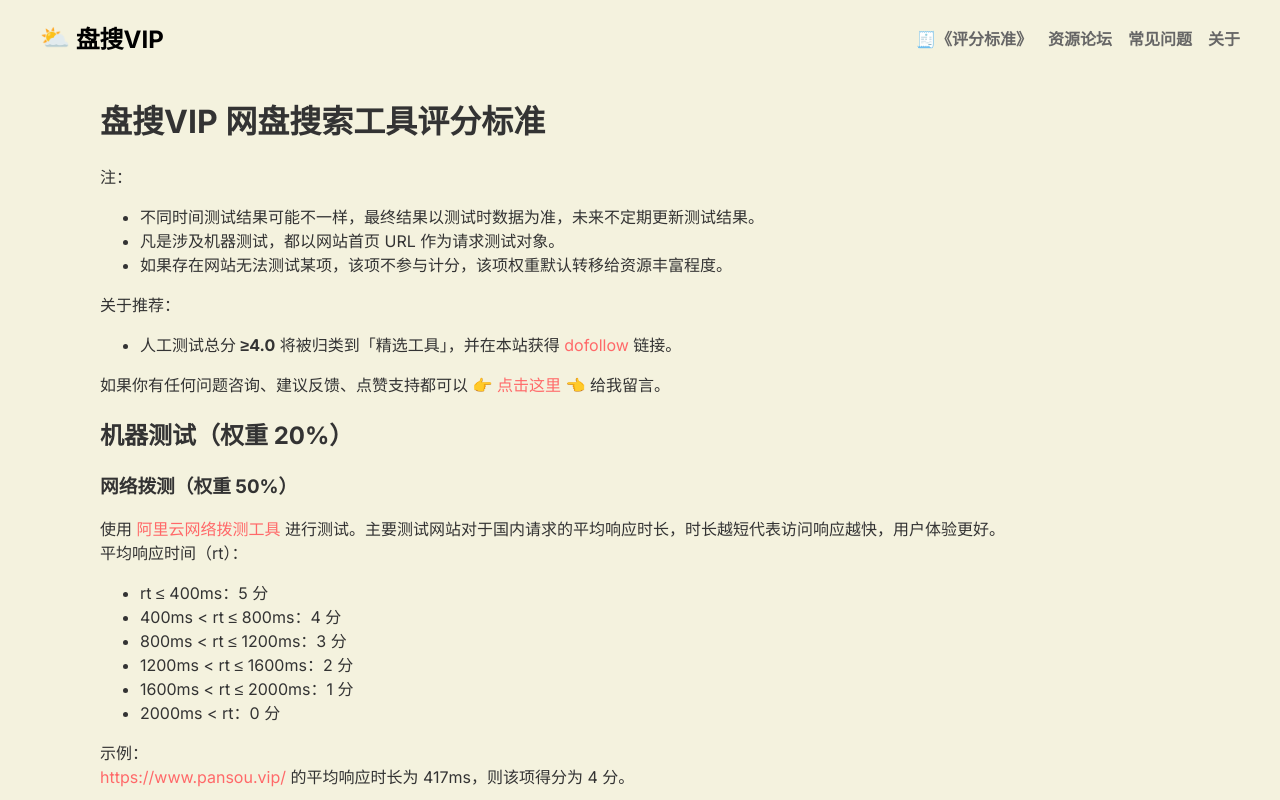
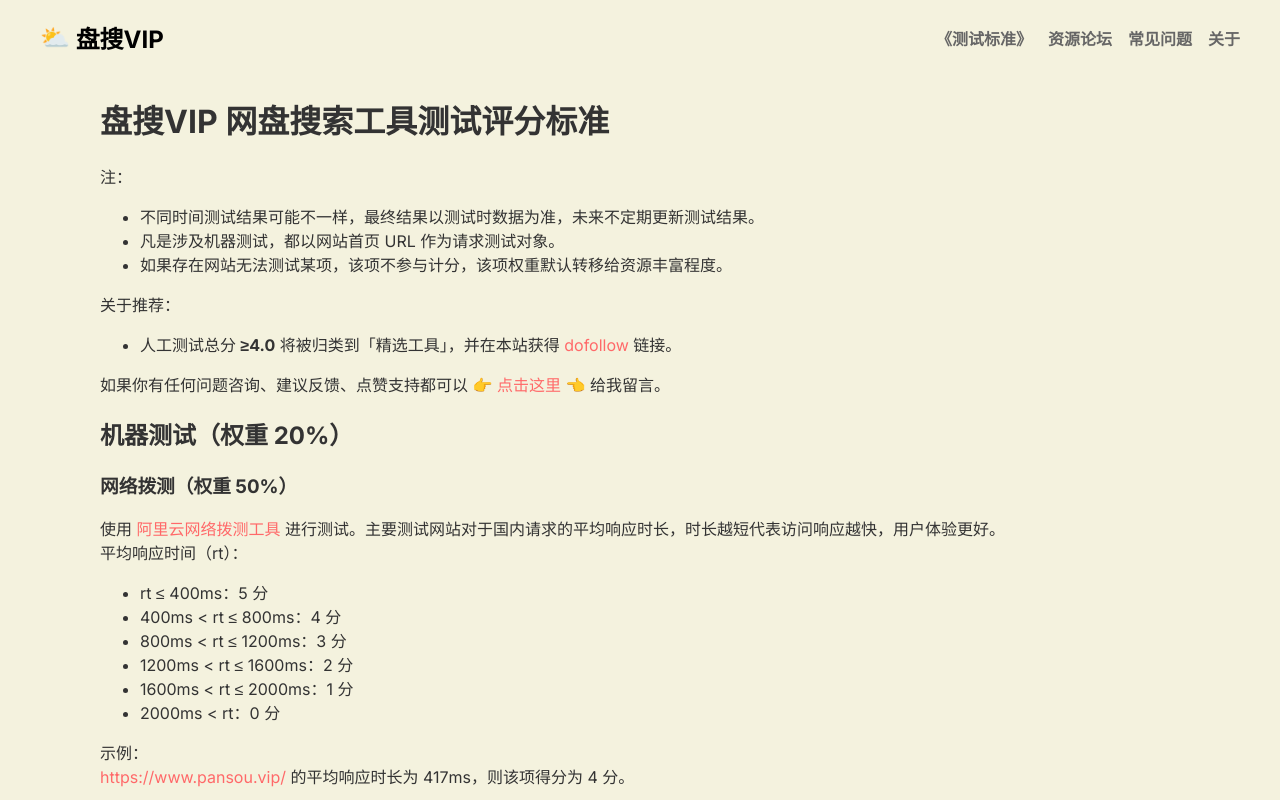
Before and after one commit to rokcso/pansou-vip, a Next.js app: page /rubric in a window 1280 px wide. Shown: the top 800 px of the page. Built offline with nearby package versions, Linux system fonts and the light colour scheme.

Commit message:
content: rename the rubric entry in the header

```diff
--- a/app/components/header/index.js
+++ b/app/components/header/index.js
@@ -26,7 +26,7 @@ export default function () {
           </a> */}
           <a href="/rubric" title="盘搜VIP的网盘搜索工具评分标准">
             <span>
-              <b>🧾《评分标准》</b>
+              <b>《测试标准》</b>
             </span>
           </a>
           <a href="/forum" title="网盘资源分享论坛导航">
--- a/app/rubric/page.js
+++ b/app/rubric/page.js
@@ -13,7 +13,7 @@ export const metadata = {
 export default function Home() {
   return (
     <div>
-      <h1>盘搜VIP 网盘搜索工具评分标准</h1>
+      <h1>盘搜VIP 网盘搜索工具测试评分标准</h1>
       <div>
         <p>注：</p>
         <ul>
```
